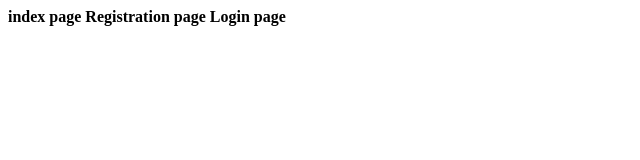
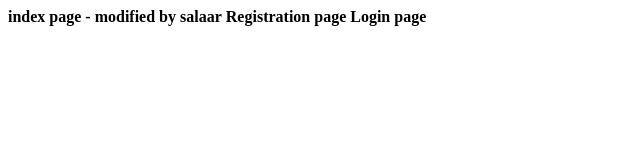
Before and after one commit to mohaneswar123/demoproject30566, a plain HTML site: page index.html in a window 1280 px wide. Shown: the whole page, without its empty margins (0-640 px from the left). Drawn offline with Linux system fonts and the light colour scheme.

Commit message:
modified by salar

```diff
--- a/index.html
+++ b/index.html
@@ -1,3 +1,3 @@
-<b>index page</b>
+<b>index page - modified by salaar</b>
 <b>Registration page</b>
 <b>Login page</b>
```
